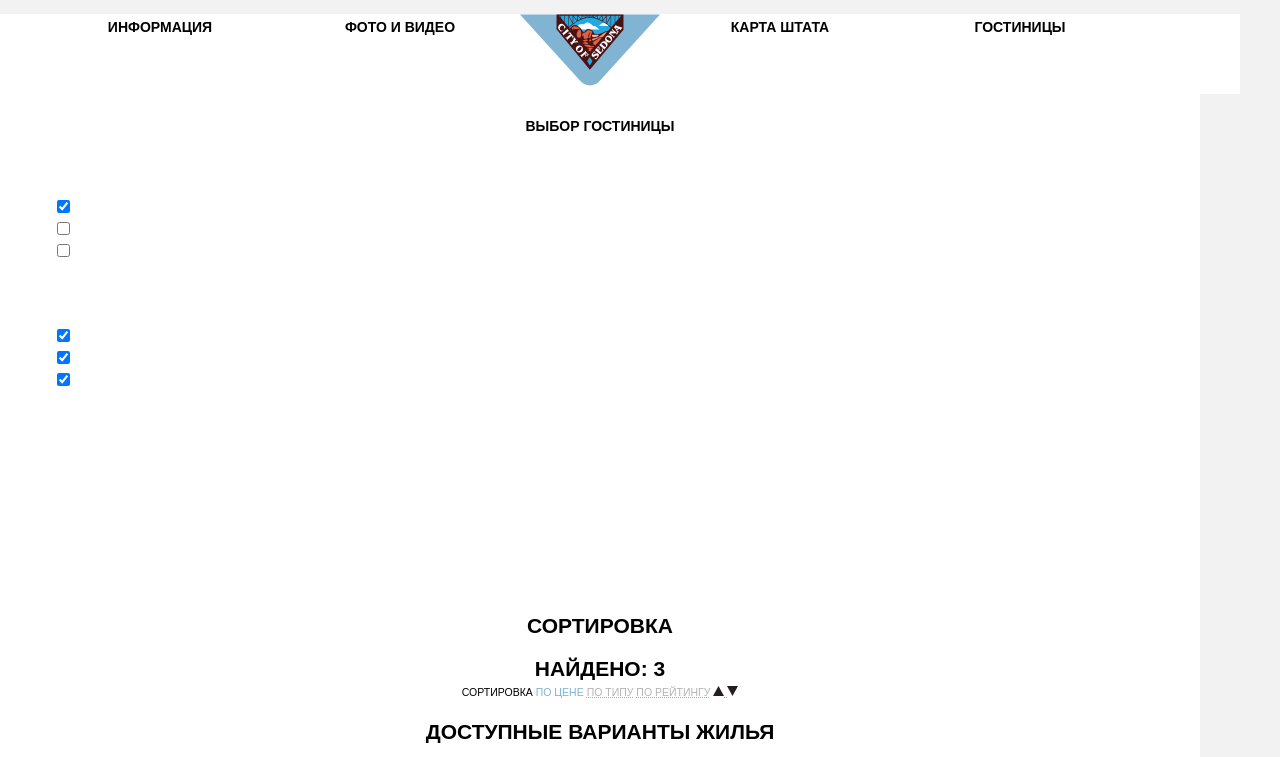
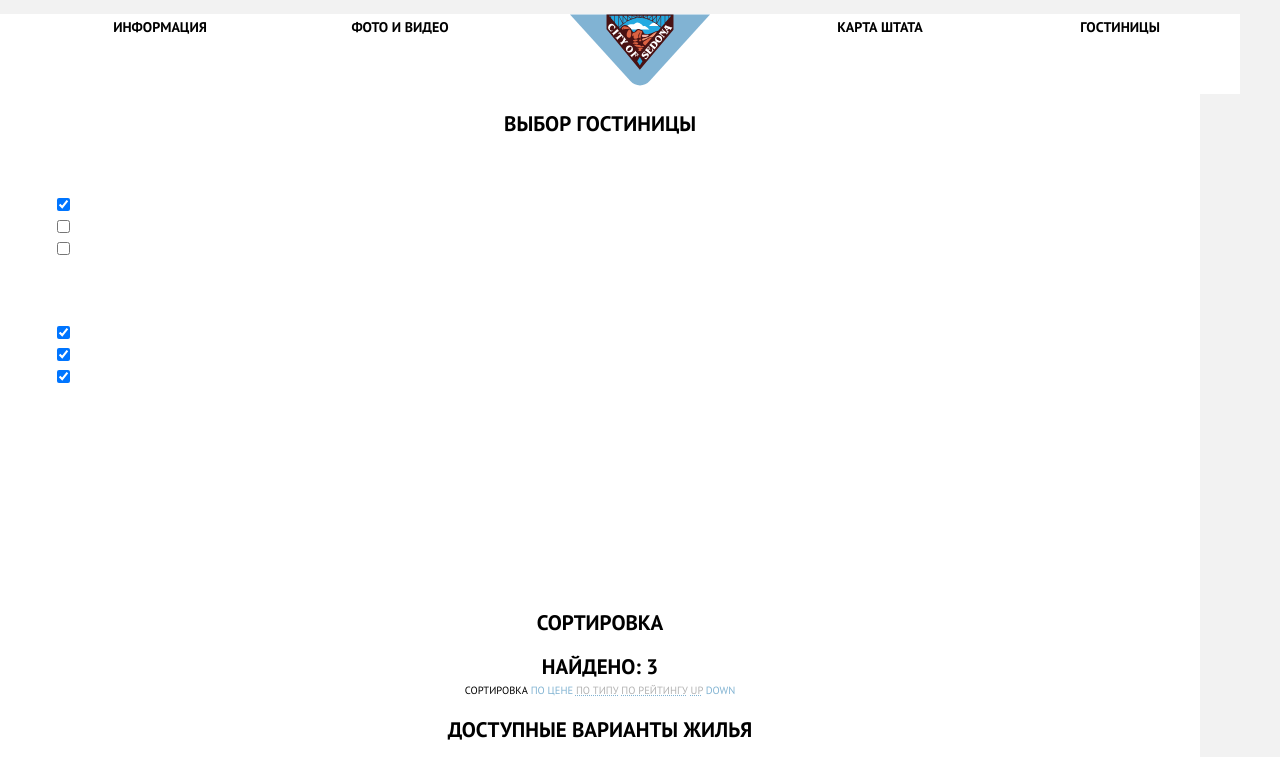
Before and after one commit to karsakov/816699-sedona, a plain HTML site: page catalog.html in a window 1280 px wide. Shown: the top 757 px of the page. Drawn offline with Linux system fonts and the light colour scheme.

Commit message:
Внес исправления

```diff
--- a/catalog.html
+++ b/catalog.html
@@ -5,22 +5,21 @@
     <title>HTML Academy: Седона|Каталог</title>
     <link rel="stylesheet" href="https://fonts.googleapis.com/css?family=PT+Sans:400,700&amp;subset=cyrillic">
     <link rel="stylesheet" href="css/style.css">
-    <link rel="stylesheet" href="css/style.css" >
-  </head>
-  <body>
   </head>
   <body>
 
-    <section class="content">
-    <section class="header-filter">
+    <div class="content">
+    <div class="header-filter">
     <header class="main-header">
       <nav class="main-navigation" aria-label="Основная навигация">
         <ul class="site-navigation">
           <li><a href="#">Информация</a></li>
           <li><a href="#">Фото и видео</a></li>
-          <a class="logo" href="index.html">
+               <li>
+            <a class="logo" href="index.html">
           <img src="img/logo-sedona.svg" width="140" height="72" alt="Логотип города Седона">
         </a>
+      </li>
           <li><a href="#">Карта штата</a></li>
           <li><a href="catalog.html">Гостиницы</a></li>
         </ul>
@@ -82,7 +81,7 @@
         </div>
         </form>
       </section>
-    </section>
+    </div>
 
       <section class="filter">
         <h2 class="visually-hidden">Сортировка</h2>
@@ -92,16 +91,8 @@
         <a class="active" href="#">По цене</a>
         <a href="#">По типу</a>
         <a href="#">По рейтингу</a>
-        <a href="#">
-          <svg class="arrow-up" xmlns="http://www.w3.org/2000/svg" width="11" height="10" viewBox="0 0 11 10">
-            <path fill="#231F20" d="M5.5 0L0 10h11z"/>
-          </svg>
-        </a>
-        <a href="#">
-          <svg class="arrow-down active" xmlns="http://www.w3.org/2000/svg" width="11" height="10" viewBox="0 0 11 10">
-            <path fill="#231F20" d="M5.5 10L0 0h11"/>
-          </svg>
-        </a>
+        <a class="arrow-up" href="#">Up</a>
+        <a class="arrow-down active" href="#">Down</a>
         </div>
       </section>
 
@@ -171,6 +162,6 @@
             </a>
         </p>
       </footer>
-  </section>
+        </div>
   </body>
 </html>
--- a/css/style.css
+++ b/css/style.css
@@ -2,7 +2,7 @@ body {
   margin: 0;
   padding: 0;
 
-  font-family: 'PT Sans-Bold', sans-serif;
+  font-family: 'PT Sans', sans-serif;
   font-size: 14px;
   line-height: 26px;
   font-weight: 700;
@@ -13,7 +13,6 @@ body {
 }
 
 .content {
-  position: top center;
   max-width: 1200px;
   min-width: 768px;
   text-align: center;
@@ -399,11 +398,14 @@ a {
   background-color: #ebebeb;
 }
 
-.input-date:active,
-.adult-number:active,
-.children-number:active {
+.input-date:focus,
+.adult-number:focus,
+.children-number:focus {
+  outline: 2px solid #e5e5e5;
   background-color: #ffffff;
+  border: 2px solid #e5e5e5;
 }
+
 
 .calendar-button {
   border: none;
```
Also changed, not shown: index.html (+9 -9 lines).
